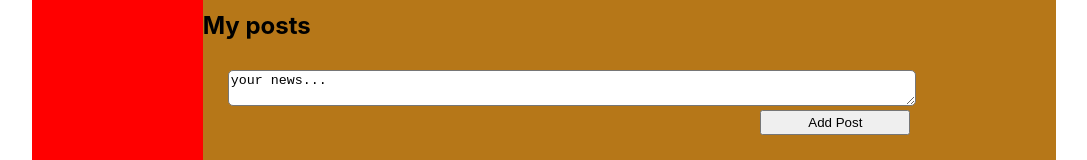
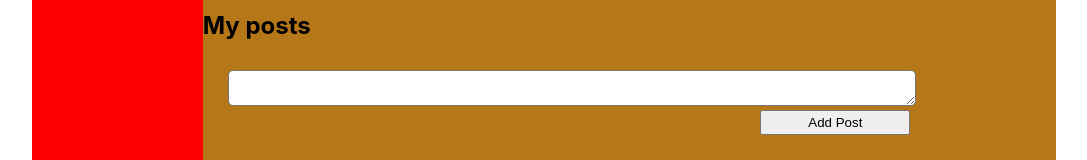
Before and after one commit to EvgeniyCvirko/it-incubator-social-network, a React (Create React App) app: page /Profile in a window 1280 px wide. Shown: the part 532-692 px from the top of the page, without its empty margins (96-1183 px from the left). Built offline with nearby package versions, Linux system fonts and the light colour scheme.

Commit message:
'posting'

```diff
--- a/src/App.tsx
+++ b/src/App.tsx
@@ -10,6 +10,7 @@ import {RootStateType} from "./redux/state";
 
 type AppPropsType={
     state: RootStateType,
+    addPost: (post: string)=> void,
 }
 
 function App(props: AppPropsType) {
@@ -20,7 +21,8 @@ function App(props: AppPropsType) {
                 <Nav state={props.state.sideBar} />
                 <div className='content'>
                     <Route path='/Message' render={() => <Dialogs data={props.state.dialogsPage}/>}/>
-                    <Route path='/Profile' render={() => <Profile data={props.state.profilePage}/>}/>
+                    <Route path='/Profile' render={() => <Profile data={props.state.profilePage}
+                                                                  addPost={props.addPost}/>}/>
                 </div>
                 <Footer/>
             </div>
--- a/src/components/Profile/MyPost/Block/Block.tsx
+++ b/src/components/Profile/MyPost/Block/Block.tsx
@@ -1,13 +1,29 @@
-import React from 'react';
+import React, {ChangeEvent, useState} from 'react';
 import './Block.css';
 
+type BlockPropsType={
+    addPost: (post: string)=> void,
+}
 
-export const Block = () =>{
+
+export const Block = (props:BlockPropsType) =>{
+    // let textareaValue = React.createRef<HTMLTextAreaElement>()
+    const [post, setPost] = useState('')
+    const textareaValue = (e: ChangeEvent<HTMLTextAreaElement>)=>{
+        setPost(e.currentTarget.value);
+    }
+
+     const addPostHandler = () => {
+        // let post = textareaValue.current?.value;
+       props.addPost(post)
+         setPost('')
+
+    }
     return(
         <div className='block'>
-            <textarea >your news...</textarea>
+            <textarea value={post} onChange={textareaValue} >new post</textarea>
             <div className="block_button">
-                <button className="button">Add Post</button>
+                <button onClick={addPostHandler} className="button">Add Post</button>
             </div>
         </div>
     )
--- a/src/components/Profile/MyPost/MyPost.tsx
+++ b/src/components/Profile/MyPost/MyPost.tsx
@@ -6,6 +6,7 @@ import {PostsType} from "../../../redux/state";
 
 type MyPostPropsType={
     post:  Array<PostsType>,
+    addPost: (post: string)=> void,
 }
 
 export const MyPost = (props: MyPostPropsType) =>{
@@ -14,7 +15,7 @@ export const MyPost = (props: MyPostPropsType) =>{
     return(
         <div className='content'>
             <h2 className="title">My posts</h2>
-            <Block />
+            <Block  addPost={props.addPost}/>
             <div >{postElement}</div>
         </div>
     )
--- a/src/components/Profile/MyPost/Post/Post.tsx
+++ b/src/components/Profile/MyPost/Post/Post.tsx
@@ -3,7 +3,7 @@ import './Post.css';
 
 type PostPropsType = {
     id: string,
-    message: string,
+    message: string | undefined,
     count: number,
 }
 
--- a/src/components/Profile/Profile.tsx
+++ b/src/components/Profile/Profile.tsx
@@ -7,13 +7,15 @@ import { ProfilePageType,} from "../../redux/state";
 
  type ProfilePropsType={
      data:ProfilePageType,
+     addPost: (post: string )=> void,
  }
 export const Profile = (props:ProfilePropsType) =>{
     return(
         <div >
             <Header />
             <Data />
-            <MyPost post={props.data.posts} />
+            <MyPost post={props.data.posts}
+                    addPost={props.addPost}/>
         </div>
     )
 }
--- a/src/index.tsx
+++ b/src/index.tsx
@@ -1,15 +1,24 @@
+import {state} from "./redux/state";
+import {renderedComponent} from "./render";
+
+renderedComponent (state)
+
+/*
 import React from 'react';
 import ReactDOM from 'react-dom';
 import './index.css';
 import App from './App';
 import * as serviceWorker from './serviceWorker';
-import {state} from './redux/state'
+import {addPost, state} from './redux/state'
+import {RootStateType} from "./redux/state";
+
+
+// renderedComponent(state);
 
 
 ReactDOM.render(<App state={state}
+                     addPost={addPost}
 />, document.getElementById('root'));
 
-// If you want your app to work offline and load faster, you can change
-// unregister() to register() below. Note this comes with some pitfalls.
-// Learn more about service workers: https://bit.ly/CRA-PWA
-serviceWorker.unregister();
+//serviceWorker.unregister();
+*/
--- a/src/redux/state.tsx
+++ b/src/redux/state.tsx
@@ -1,4 +1,5 @@
 import {v1} from "uuid";
+import {renderedComponent} from "../render";
 export type RootStateType={
     profilePage: ProfilePageType,
     dialogsPage: DialogsPageType,
@@ -76,3 +77,13 @@ export let state = {
         ],
     }
 }
+
+export const addPost = (post: string) =>{
+    let newPost={
+        id: v1(),
+        message: post,
+        count: 25,
+    }
+    state.profilePage.posts.push(newPost)
+    renderedComponent(state)
+}
--- /dev/null
+++ b/src/render.tsx
@@ -0,0 +1,17 @@
+import React from 'react';
+import ReactDOM from 'react-dom';
+import './index.css';
+import App from './App';
+import * as serviceWorker from './serviceWorker';
+import {addPost, state} from './redux/state'
+import {RootStateType} from "./redux/state";
+
+/*type renderedComponentsType = {
+    state:RootStateType
+}*/
+
+export const renderedComponent = (props: RootStateType) => {
+    ReactDOM.render(<App state={state}
+                         addPost={addPost}
+    />, document.getElementById('root'));
+}
```
